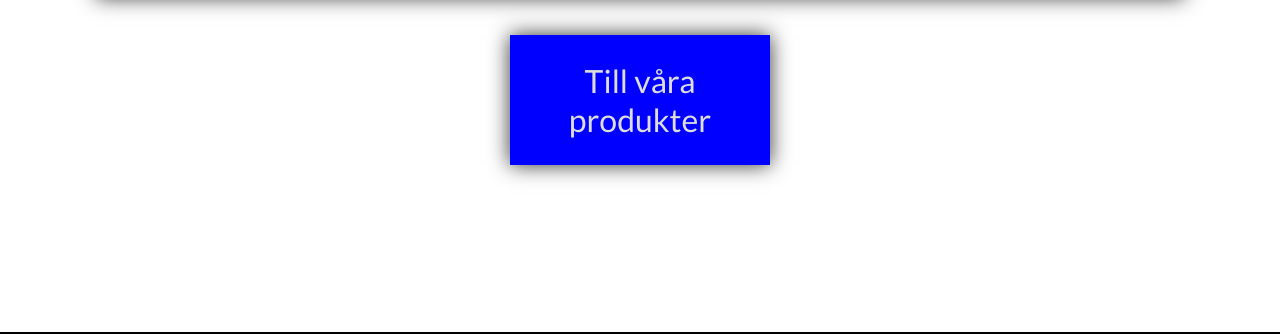
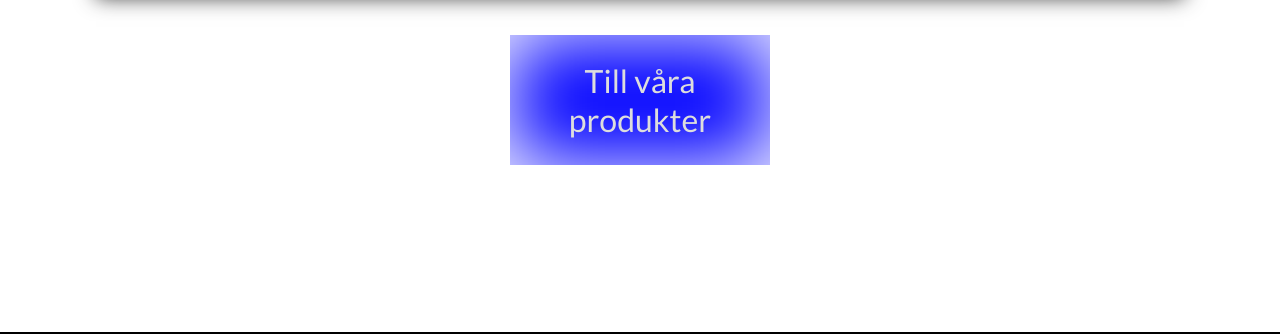
Before and after one commit to MikaelFeher/html_css_group_project, a plain HTML site: page index.html in a window 1280 px wide. In both pictures the pointer is over the button "Till våra produkter". Shown: the part 383-717 px from the top of the page. Drawn offline with Linux system fonts and the light colour scheme.

Commit message:
hover product button

```diff
--- a/style.css
+++ b/style.css
@@ -162,6 +162,9 @@ header {
 	cursor: pointer;
 	box-shadow: 0 0 20px 0 #333;
 }
+#landing_page_product_button:hover{
+  box-shadow: inset 0 0 80px white;}
+
 /******* LANDING PAGE end *******/
 
 
```
